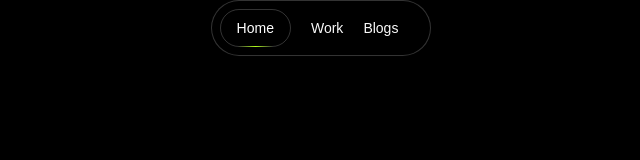
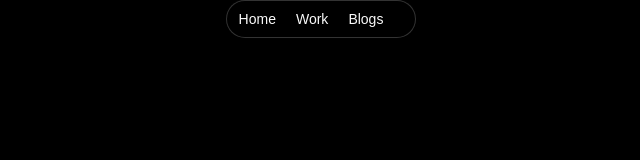
Before and after one commit to Mejiabrayan/mejiabrayan.dev, an Astro site: page /lab in a window 1280 px wide. Shown: the whole page, without its empty margins (319-959 px from the left). Built offline with nearby package versions, Linux system fonts and the light colour scheme; Astro itself is replaced by a stand-in of ours.

Commit message:
converted nadvabr.tsx into navbar.astro to utilize new URL instead of opting for react-router

```diff
--- a/src/components/Layout.astro
+++ b/src/components/Layout.astro
@@ -1,6 +1,7 @@
 ---
 import '../styles/globals.css';
-import { Navbar } from '@/components/Navbar';
+import { BrowserRouter as Router } from 'react-router-dom';
+import Navbar from './Navbar.astro';
 ---
 
 <!doctype html>
@@ -16,7 +17,7 @@ import { Navbar } from '@/components/Navbar';
     />
   </head>
   <body
-    class='isolate container mx-auto w-full max-w-5xl bg-geist-background  text-accents-7'
+    class='isolate container mx-auto w-full max-w-5xl bg-geist-background text-accents-7'
   >
     <Navbar />
 
--- /dev/null
+++ b/src/components/NavLink.astro
@@ -0,0 +1,23 @@
+---
+import { cn } from '@/lib/utils';
+---
+
+<a
+  href={Astro.props.link}
+  class={cn(
+    'relative text-neutral-50 items-center flex space-x-1 hover:text-neutral-300',
+    Astro.props.isActive && 'text-white'
+  )}
+>
+  <span class='block sm:hidden'>{Astro.props.icon}</span>
+  {
+    Astro.props.isActive ? (
+      <button class='border text-sm font-medium relative border-white/[0.2] text-white px-4 py-2 rounded-full'>
+        {Astro.props.name}
+        <span class='absolute inset-x-0 w-1/2 mx-auto -bottom-px bg-gradient-to-r from-transparent via-[#AEFA1B] to-transparent h-px' />
+      </button>
+    ) : (
+      <span class='hidden sm:block text-sm'>{Astro.props.name}</span>
+    )
+  }
+</a>
--- /dev/null
+++ b/src/components/Navbar.astro
@@ -0,0 +1,47 @@
+---
+import { cn } from '@/lib/utils';
+import { IconArticle, IconHeart } from '@tabler/icons-react';
+import { getURL } from '@/lib/url';
+import NavLink from './NavLink.astro';
+
+interface NavItemType {
+  name: string;
+  link: string;
+  icon?: any;
+}
+
+const navItems: NavItemType[] = [
+  {
+    name: 'Work',
+    link: '/#work',
+    // icon: <IconHeart className="h-4 w-4 text-neutral-500 dark:text-accents-8" />,
+  },
+  {
+    name: 'Blogs',
+    link: '/blogs',
+    // icon: <IconArticle className="h-4 w-4 text-neutral-500 dark:text-accents-8" />,
+  },
+];
+
+const currentURL = getURL(Astro.url);
+---
+
+<div
+  class={cn(
+    'flex max-w-fit sticky top-10 inset-x-0 mx-auto border border-white/[0.2] rounded-full bg-black shadow-[0px_2px_3px_-1px_rgba(0,0,0,0.1),0px_1px_0px_0px_rgba(25,28,33,0.02),0px_0px_0px_1px_rgba(25,28,33,0.08)] z-[5000] pl-2 pr-8 py-2 items-center justify-center space-x-4'
+  )}
+>
+  <NavLink name='Home' link='/' isActive={currentURL === '/'} client:load />
+
+  {
+    navItems.map((navItem) => (
+      <NavLink
+        name={navItem.name}
+        link={navItem.link}
+        icon={navItem.icon}
+        isActive={currentURL === navItem.link}
+        client:load
+      />
+    ))
+  }
+</div>
--- a/src/components/Navbar.tsx
+++ /dev/null
@@ -1,45 +0,0 @@
-import { FloatingNav } from './floating-navbar';
-import { IconArticle, IconHeart } from '@tabler/icons-react';
-
-enum NavItemName {
-  Work = 'Work',
-  Blogs = 'Blogs',
-  // Galleries = 'Gallery',
-}
-
-type NavItem = {
-  name: NavItemName;
-  link: string;
-  icon: JSX.Element;
-};
-
-export function Navbar() {
-  const navItems: NavItem[] = [
-    {
-      name: NavItemName.Work,
-      link: '/#work',
-      icon: (
-        <IconHeart className='h-4 w-4 text-neutral-500 dark:text-accents-8' />
-      ),
-    },
-    {
-      name: NavItemName.Blogs,
-      link: '/blogs',
-      icon: (
-        <IconArticle className='h-4 w-4 text-neutral-500 dark:text-accents-8' />
-      ),
-    },
-    // {
-    //   name: NavItemName.Galleries,
-    //   link: '/gallery',
-    //   icon: (
-    //     <FlaskConical className='h-4 w-4 text-neutral-500 dark:text-accents-8' />
-    //   ),
-    // },
-  ];
-  return (
-    <>
-      <FloatingNav navItems={navItems} />
-    </>
-  );
-}
--- a/src/components/floating-navbar.tsx
+++ /dev/null
@@ -1,39 +0,0 @@
-import { cn } from '@/lib/utils';
-
-export const FloatingNav = ({
-  navItems,
-  className,
-}: {
-  navItems: {
-    name: string;
-    link: string;
-    icon?: JSX.Element;
-  }[];
-  className?: string;
-}) => {
-  return (
-    <div
-      className={cn(
-        'flex max-w-fit sticky top-10 inset-x-0 mx-auto border border-white/[0.2] rounded-full bg-black  shadow-[0px_2px_3px_-1px_rgba(0,0,0,0.1),0px_1px_0px_0px_rgba(25,28,33,0.02),0px_0px_0px_1px_rgba(25,28,33,0.08)] z-[5000] pl-2 pr-8 py-2 items-center justify-center space-x-4',
-        className
-      )}
-    >
-      <button className='border text-sm font-medium relative border-white/[0.2] text-white px-4 py-2 rounded-full'>
-        <a href='/'>Home</a>
-        <span className='absolute inset-x-0 w-1/2 mx-auto -bottom-px bg-gradient-to-r from-transparent via-[#AEFA1B] to-transparent h-px' />
-      </button>
-      {navItems.map((navItem: any, idx: number) => (
-        <a
-          key={`link=${idx}`}
-          href={navItem.link}
-          className={cn(
-            'relative text-neutral-50 items-center flex space-x-1  hover:text-neutral-300 '
-          )}
-        >
-          <span className='block sm:hidden'>{navItem.icon}</span>
-          <span className='hidden sm:block text-sm'>{navItem.name}</span>
-        </a>
-      ))}
-    </div>
-  );
-};
--- /dev/null
+++ b/src/lib/url.ts
@@ -0,0 +1,3 @@
+export function getURL(url: any) {
+    return new URL(url).pathname;
+  }
```
